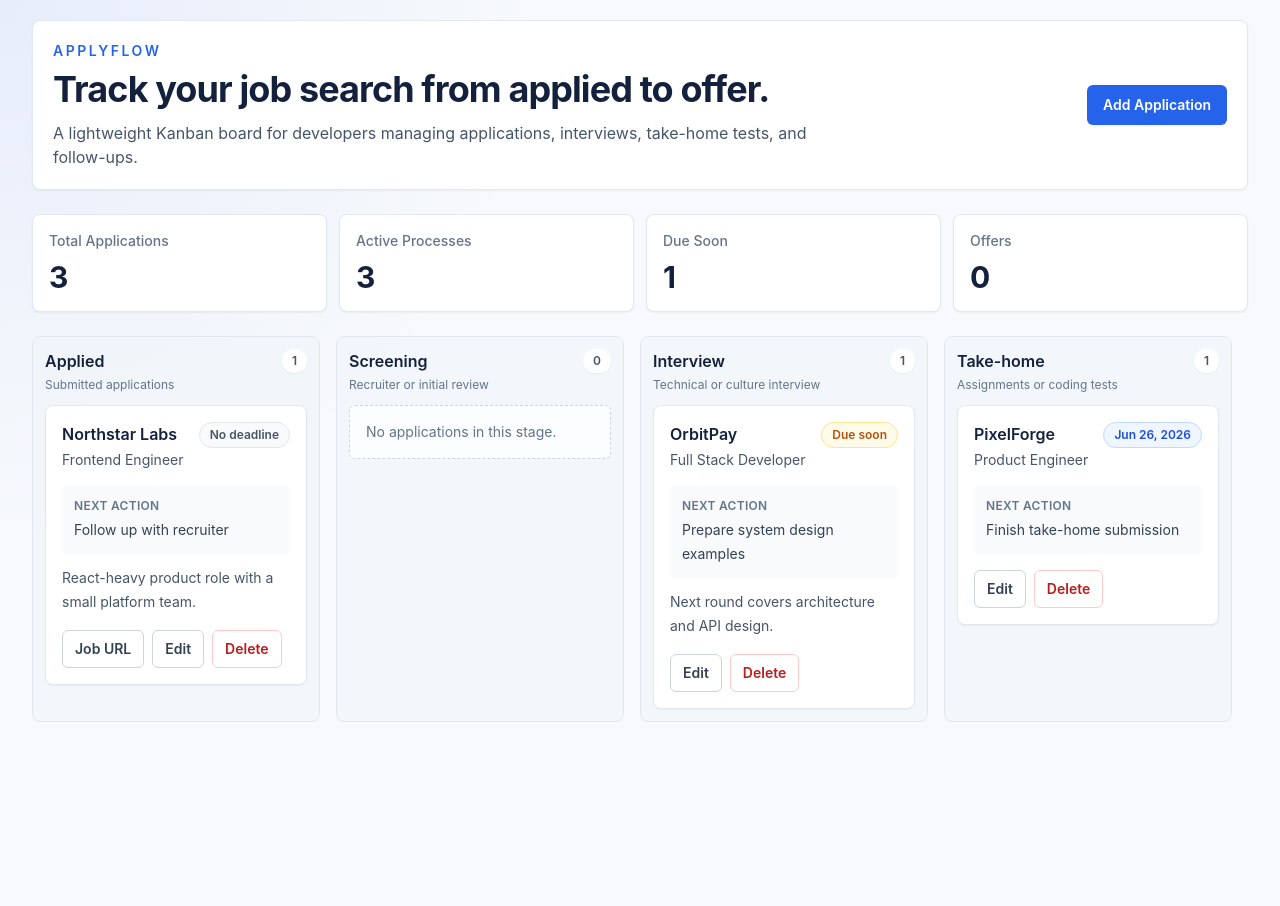
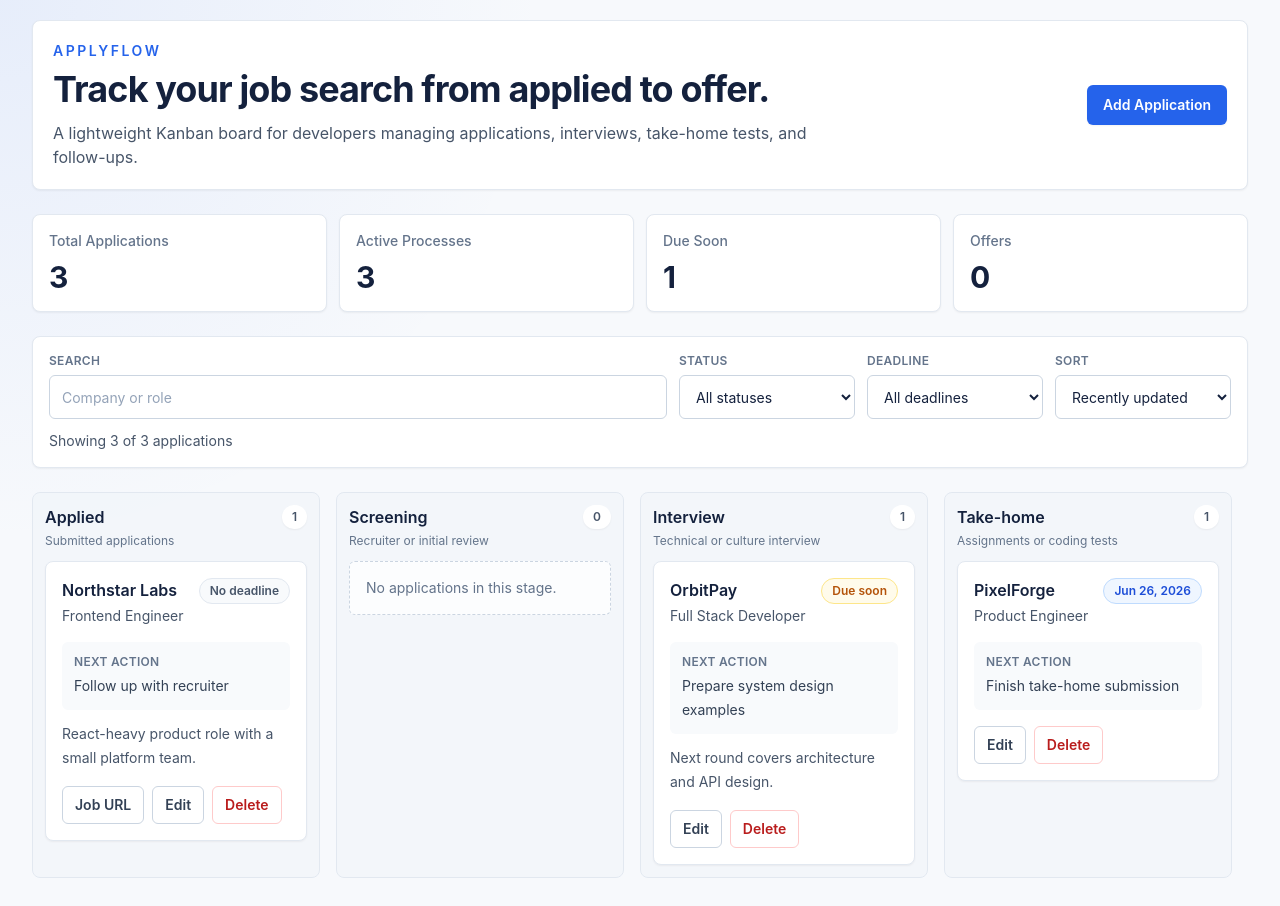
Before and after one commit to reinaldoivan777/applyflow, a Next.js app: page / in a window 1280 px wide. Before the commit the page ends 800 px from the top, so only its background shows below. Built offline with nearby package versions, Linux system fonts and the light colour scheme.

Commit message:
feat: add search and filter

```diff
--- a/package.json
+++ b/package.json
@@ -1,6 +1,6 @@
 {
   "name": "applyflow",
-  "version": "0.1.2",
+  "version": "0.1.3",
   "private": true,
   "scripts": {
     "dev": "next dev",
--- a/src/app/page.tsx
+++ b/src/app/page.tsx
@@ -1,19 +1,42 @@
 "use client";
 
-import { useEffect, useState } from "react";
+import { useEffect, useMemo, useState } from "react";
 import { AppHeader } from "@/components/AppHeader";
 import { ApplicationForm } from "@/components/ApplicationForm";
 import { DashboardSummary } from "@/components/DashboardSummary";
 import { EmptyState } from "@/components/EmptyState";
 import { KanbanBoard } from "@/components/KanbanBoard";
+import { getDeadlineStatus } from "@/lib/deadline";
+import { APPLICATION_STATUSES } from "@/lib/statuses";
 import { getApplications, saveApplications } from "@/lib/storage";
 import type { ApplicationFormValues, ApplicationStatus, JobApplication } from "@/lib/types";
+
+type DeadlineFilter = "all" | "due-soon" | "overdue";
+type SortOption = "recently-updated" | "deadline";
 
 export default function Home() {
   const [applications, setApplications] = useState<JobApplication[]>([]);
   const [isFormOpen, setIsFormOpen] = useState(false);
   const [editingApplication, setEditingApplication] = useState<JobApplication | null>(null);
   const [hasLoaded, setHasLoaded] = useState(false);
+  const [searchQuery, setSearchQuery] = useState("");
+  const [statusFilter, setStatusFilter] = useState<"all" | ApplicationStatus>("all");
+  const [deadlineFilter, setDeadlineFilter] = useState<DeadlineFilter>("all");
+  const [sortOption, setSortOption] = useState<SortOption>("recently-updated");
+
+  const filteredApplications = useMemo(
+    () =>
+      filterAndSortApplications(applications, {
+        searchQuery,
+        statusFilter,
+        deadlineFilter,
+        sortOption,
+      }),
+    [applications, deadlineFilter, searchQuery, sortOption, statusFilter],
+  );
+
+  const hasActiveFilters =
+    searchQuery.trim() || statusFilter !== "all" || deadlineFilter !== "all";
 
   useEffect(() => {
     setApplications(getApplications());
@@ -96,18 +119,107 @@ export default function Home() {
     );
   }
 
+  function resetFilters() {
+    setSearchQuery("");
+    setStatusFilter("all");
+    setDeadlineFilter("all");
+  }
+
   return (
     <main className="mx-auto flex min-h-screen max-w-[118rem] flex-col gap-6 px-4 py-5 sm:px-6 lg:px-8">
       <AppHeader onAdd={openCreateForm} />
       <DashboardSummary applications={applications} />
 
       {applications.length ? (
-        <KanbanBoard
-          applications={applications}
-          onEdit={openEditForm}
-          onDelete={handleDelete}
-          onStatusChange={handleStatusChange}
-        />
+        <>
+          <section className="rounded-lg border border-slate-200 bg-white p-4 shadow-sm">
+            <div className="grid gap-3 md:grid-cols-[minmax(16rem,1fr)_repeat(3,minmax(11rem,auto))]">
+              <label className="grid gap-1.5">
+                <span className="text-xs font-semibold uppercase tracking-wide text-slate-500">
+                  Search
+                </span>
+                <input
+                  value={searchQuery}
+                  onChange={(event) => setSearchQuery(event.target.value)}
+                  placeholder="Company or role"
+                  className="h-11 rounded-md border border-slate-300 px-3 text-sm text-ink outline-none transition placeholder:text-slate-400 focus:border-blue-500 focus:ring-2 focus:ring-blue-100"
+                />
+              </label>
+
+              <label className="grid gap-1.5">
+                <span className="text-xs font-semibold uppercase tracking-wide text-slate-500">
+                  Status
+                </span>
+                <select
+                  value={statusFilter}
+                  onChange={(event) =>
+                    setStatusFilter(event.target.value as "all" | ApplicationStatus)
+                  }
+                  className="h-11 rounded-md border border-slate-300 bg-white px-3 text-sm text-ink outline-none transition focus:border-blue-500 focus:ring-2 focus:ring-blue-100"
+                >
+                  <option value="all">All statuses</option>
+                  {APPLICATION_STATUSES.map((status) => (
+                    <option key={status.value} value={status.value}>
+                      {status.label}
+                    </option>
+                  ))}
+                </select>
+              </label>
+
+              <label className="grid gap-1.5">
+                <span className="text-xs font-semibold uppercase tracking-wide text-slate-500">
+                  Deadline
+                </span>
+                <select
+                  value={deadlineFilter}
+                  onChange={(event) => setDeadlineFilter(event.target.value as DeadlineFilter)}
+                  className="h-11 rounded-md border border-slate-300 bg-white px-3 text-sm text-ink outline-none transition focus:border-blue-500 focus:ring-2 focus:ring-blue-100"
+                >
+                  <option value="all">All deadlines</option>
+                  <option value="due-soon">Due soon</option>
+                  <option value="overdue">Overdue</option>
+                </select>
+              </label>
+
+              <label className="grid gap-1.5">
+                <span className="text-xs font-semibold uppercase tracking-wide text-slate-500">
+                  Sort
+                </span>
+                <select
+                  value={sortOption}
+                  onChange={(event) => setSortOption(event.target.value as SortOption)}
+                  className="h-11 rounded-md border border-slate-300 bg-white px-3 text-sm text-ink outline-none transition focus:border-blue-500 focus:ring-2 focus:ring-blue-100"
+                >
+                  <option value="recently-updated">Recently updated</option>
+                  <option value="deadline">Deadline</option>
+                </select>
+              </label>
+            </div>
+
+            <div className="mt-3 flex flex-wrap items-center justify-between gap-3 text-sm text-slate-600">
+              <p>
+                Showing {filteredApplications.length} of {applications.length} applications
+              </p>
+              {hasActiveFilters ? (
+                <button
+                  type="button"
+                  onClick={resetFilters}
+                  className="rounded-md border border-slate-300 px-3 py-2 text-sm font-semibold text-slate-700 transition hover:bg-slate-50"
+                >
+                  Clear filters
+                </button>
+              ) : null}
+            </div>
+          </section>
+
+          <KanbanBoard
+            applications={filteredApplications}
+            statusFilter={statusFilter}
+            onEdit={openEditForm}
+            onDelete={handleDelete}
+            onStatusChange={handleStatusChange}
+          />
+        </>
       ) : (
         <EmptyState onAdd={openCreateForm} />
       )}
@@ -134,3 +246,63 @@ function normalizeFormValues(values: ApplicationFormValues) {
     notes: values.notes || undefined,
   };
 }
+
+function filterAndSortApplications(
+  applications: JobApplication[],
+  filters: {
+    searchQuery: string;
+    statusFilter: "all" | ApplicationStatus;
+    deadlineFilter: DeadlineFilter;
+    sortOption: SortOption;
+  },
+) {
+  const normalizedSearchQuery = filters.searchQuery.trim().toLowerCase();
+
+  return applications
+    .filter((application) => {
+      const matchesSearch =
+        !normalizedSearchQuery ||
+        application.company.toLowerCase().includes(normalizedSearchQuery) ||
+        application.role.toLowerCase().includes(normalizedSearchQuery);
+      const matchesStatus =
+        filters.statusFilter === "all" || application.status === filters.statusFilter;
+      const matchesDeadline =
+        filters.deadlineFilter === "all" ||
+        getDeadlineStatus(application.deadline) === filters.deadlineFilter;
+
+      return matchesSearch && matchesStatus && matchesDeadline;
+    })
+    .toSorted((firstApplication, secondApplication) => {
+      if (filters.sortOption === "deadline") {
+        return compareDeadlines(firstApplication, secondApplication);
+      }
+
+      return (
+        new Date(secondApplication.updatedAt).getTime() -
+        new Date(firstApplication.updatedAt).getTime()
+      );
+    });
+}
+
+function compareDeadlines(firstApplication: JobApplication, secondApplication: JobApplication) {
+  const firstDeadlineTime = getDeadlineTime(firstApplication.deadline);
+  const secondDeadlineTime = getDeadlineTime(secondApplication.deadline);
+
+  if (firstDeadlineTime !== secondDeadlineTime) {
+    return firstDeadlineTime - secondDeadlineTime;
+  }
+
+  return (
+    new Date(secondApplication.updatedAt).getTime() -
+    new Date(firstApplication.updatedAt).getTime()
+  );
+}
+
+function getDeadlineTime(deadline?: string) {
+  if (!deadline) {
+    return Number.POSITIVE_INFINITY;
+  }
+
+  const deadlineTime = new Date(`${deadline}T00:00:00`).getTime();
+  return Number.isNaN(deadlineTime) ? Number.POSITIVE_INFINITY : deadlineTime;
+}
--- a/src/components/KanbanBoard.tsx
+++ b/src/components/KanbanBoard.tsx
@@ -5,6 +5,7 @@ import type { ApplicationStatus, JobApplication } from "@/lib/types";
 
 type KanbanBoardProps = {
   applications: JobApplication[];
+  statusFilter?: "all" | ApplicationStatus;
   onEdit: (application: JobApplication) => void;
   onDelete: (applicationId: string) => void;
   onStatusChange: (applicationId: string, status: ApplicationStatus) => void;
@@ -12,11 +13,16 @@ type KanbanBoardProps = {
 
 export function KanbanBoard({
   applications,
+  statusFilter = "all",
   onEdit,
   onDelete,
   onStatusChange,
 }: KanbanBoardProps) {
   const [draggedApplicationId, setDraggedApplicationId] = useState<string | null>(null);
+  const visibleStatuses =
+    statusFilter === "all"
+      ? APPLICATION_STATUSES
+      : APPLICATION_STATUSES.filter((status) => status.value === statusFilter);
 
   function handleDrop(status: ApplicationStatus) {
     if (!draggedApplicationId) {
@@ -36,7 +42,7 @@ export function KanbanBoard({
 
   return (
     <section className="grid gap-4 lg:grid-cols-[repeat(6,minmax(18rem,1fr))] lg:overflow-x-auto lg:pb-2">
-      {APPLICATION_STATUSES.map((status) => (
+      {visibleStatuses.map((status) => (
         <KanbanColumn
           key={status.value}
           status={status.value}
```
Also changed, not shown: 2 other files (tests, documents, lock files or other folders).
